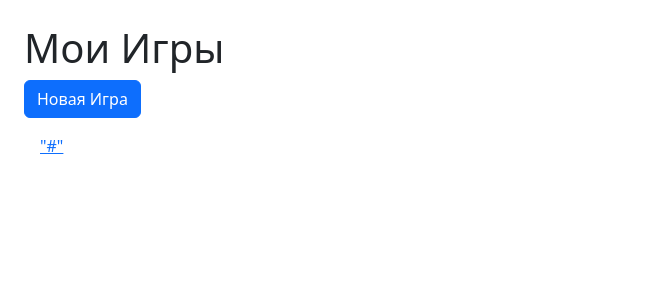
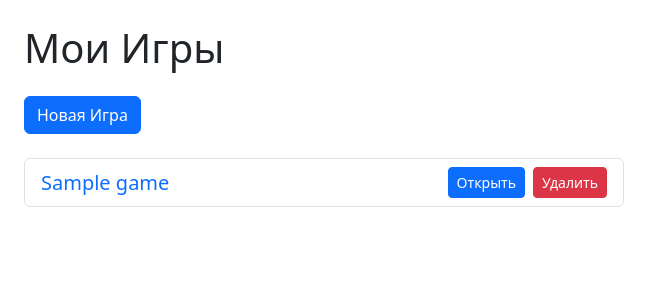
Before and after one commit to xin0nix/road-n-roll, a Flask app: template front/templates/games.html in a window 1280 px wide. Shown: the top 300 px of the page, without its empty margins (0-663 px from the left). Run offline with Flask 3, Linux system fonts and the light colour scheme; the template is opened without the code that fills it: most values are stand-ins (such as "Sample title", 1, 10 or a date in 2020).

Commit message:
Add game remove button

```diff
--- a/front/app.py
+++ b/front/app.py
@@ -1,8 +1,8 @@
 import asyncio
 
-from flask import Flask, render_template, redirect, url_for, flash
+from flask import Flask, render_template, redirect, request, url_for, flash
 from game_api_client import Client
-from game_api_client.api.default import create_game, get_game, list_games
+from game_api_client.api.default import create_game, get_game, delete_game, list_games
 
 app = Flask(__name__)
 app.secret_key = "####"  # Needed for flashing messages
@@ -16,45 +16,79 @@ def index():
     return redirect(url_for("games"))
 
 
-@app.route("/games/<uuid:game_id>/")
-def game_with_uuid(game_id):
-    async def get_game_async():
-        client = Client(base_url=f"http://{CORE_HOST}:{CORE_PORT}", verify_ssl=False)
-        async with client as client:
-            return await get_game.asyncio(client=client, uuid=game_id)
+@app.route("/games/<uuid:game_id>/", methods=["GET", "POST", "DELETE"])
+def game_by_id(game_id):
+    if request.method == "DELETE" or (
+        request.method == "POST" and request.form.get("_method") == "DELETE"
+    ):
 
-    game_info = asyncio.run(get_game_async())
-    return render_template("game_with_uuid.html", game_info=game_info)
+        async def delete_game_async():
+            client = Client(
+                base_url=f"http://{CORE_HOST}:{CORE_PORT}", verify_ssl=False
+            )
+            async with client as client:
+                return await delete_game.asyncio_detailed(client=client, uuid=game_id)
+
+        asyncio.run(delete_game_async())
+        return redirect(url_for("games"))
+    elif request.method == "GET":
+
+        async def get_game_async():
+            client = Client(
+                base_url=f"http://{CORE_HOST}:{CORE_PORT}", verify_ssl=False
+            )
+            async with client as client:
+                return await get_game.asyncio(client=client, uuid=game_id)
+
+        game_info = asyncio.run(get_game_async())
+        game = {
+            "name": str(game_id)[0:8],
+            "uuid": str(game_id),
+            "status": game_info["status"],
+        }
+        return render_template("game_with_uuid.html", game=game)
 
 
-@app.post("/games")
-def create_game_route():
-    async def create_game_async():
-        client = Client(base_url=f"http://{CORE_HOST}:{CORE_PORT}", verify_ssl=False)
-        async with client as client:
-            return await create_game.asyncio(client=client)
+@app.route("/games/", methods=["POST", "GET"])
+def games():
+    if request.method == "POST":
+        async def create_game_async():
+            client = Client(
+                base_url=f"http://{CORE_HOST}:{CORE_PORT}", verify_ssl=False
+            )
+            async with client as client:
+                return await create_game.asyncio(client=client)
 
-    game_url = asyncio.run(create_game_async())
-    if game_url and game_url.url.startswith("/games/"):
-        return redirect(game_url.url)
-    else:
-        flash("Unexpected response from server.", "danger")
-    return redirect(url_for("games"))
+        game_url = asyncio.run(create_game_async())
+        if game_url and game_url.url.startswith("/games/"):
+            return redirect(game_url.url)
+        else:
+            flash("Unexpected response from server.", "danger")
+        return redirect(url_for("games"))
+    elif request.method == "GET":
 
+        async def list_games_async():
+            client = Client(
+                base_url=f"http://{CORE_HOST}:{CORE_PORT}", verify_ssl=False
+            )
+            async with client as client:
+                return await list_games.asyncio(client=client)
 
-@app.get("/games")
-def get_games_route():
-    async def list_games_async():
-        client = Client(base_url=f"http://{CORE_HOST}:{CORE_PORT}", verify_ssl=False)
-        async with client as client:
-            return await list_games.asyncio(client=client)
-
-    game_list = asyncio.run(list_games_async())
-    if game_list:
-        print(game_list)
-        return render_template("games.html", game_list=game_list)
-    else:
-        flash("Unexpected response from server.", "danger")
+        game_list = asyncio.run(list_games_async())
+        if game_list:
+            games = list(
+                map(
+                    lambda game: {
+                        "name": game.url.split("/")[-1][0:8],
+                        "uuid": game.url.split("/")[-1],
+                        "url": game.url,
+                    },
+                    game_list.games,
+                )
+            )
+            return render_template("games.html", games=games)
+        else:
+            flash("Unexpected response from server.", "danger")
 
 
 if __name__ == "__main__":
--- a/front/templates/games.html
+++ b/front/templates/games.html
@@ -9,21 +9,40 @@
 
 <body class="p-4">
 
-    <h1>Мои Игры</h1>
-    <form action="{{ url_for('create_game_route') }}" method="post">
+    <h1 class="mb-4">Мои Игры</h1>
+
+    <form action="{{ url_for('games') }}" method="post" class="mb-4">
         <button type="submit" class="btn btn-primary">Новая Игра</button>
     </form>
 
-    {% if game_list %}
-    <div>
-        {% for game in game_list.games %}
-        <div class="p-3">
-            <a href="{{ game.url }}" mt-3>"{{ game.url }}"</a>
+    {% if games %}
+    <div class="list-group" style="max-width: 600px;">
+        {% for game in games %}
+        <div class="list-group-item d-flex justify-content-between align-items-center gap-2">
+            <!-- Clickable game name -->
+            <a href="{{ url_for('game_by_id', game_id=game['uuid']) }}"
+                class="text-decoration-none fs-5 flex-grow-1">
+                {{ game['name'] }}
+            </a>
+
+            <!-- Open button (GET request) -->
+            <form action="{{ url_for('game_by_id', game_id=game['uuid']) }}" method="get" class="mb-0">
+                <button type="submit" class="btn btn-sm btn-primary">Открыть</button>
+            </form>
+
+            <!-- Delete button (DELETE request) -->
+            <form action="{{ url_for('game_by_id', game_id=game['uuid']) }}" method="post" class="mb-0"
+                onsubmit="return confirm('Are you sure you want to delete this game?');">
+                <input type="hidden" name="_method" value="DELETE">
+                <button type="submit" class="btn btn-sm btn-danger">Удалить</button>
+            </form>
+
         </div>
         {% endfor %}
     </div>
+    {% else %}
+    <p>Список игр пуст.</p>
     {% endif %}
-
 
 </body>
 
```
Also changed, not shown: front/templates/game_with_uuid.html (+19 -5 lines).
